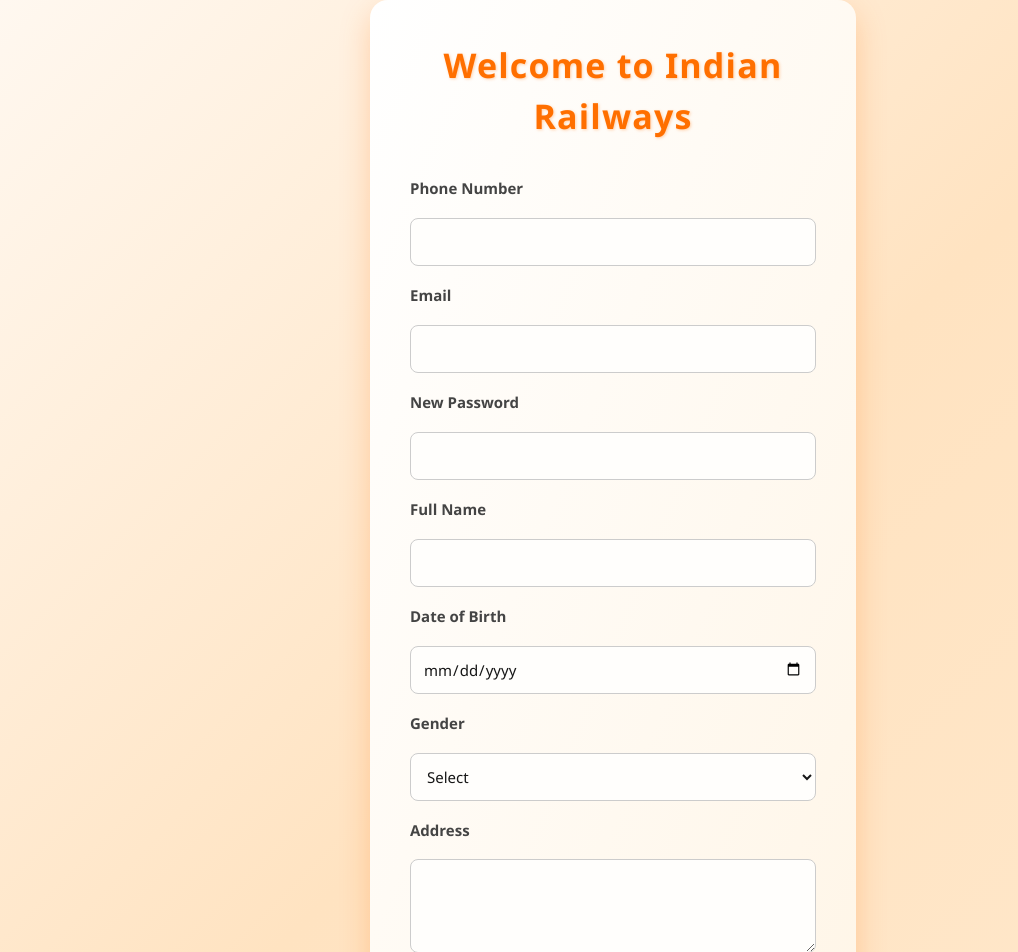
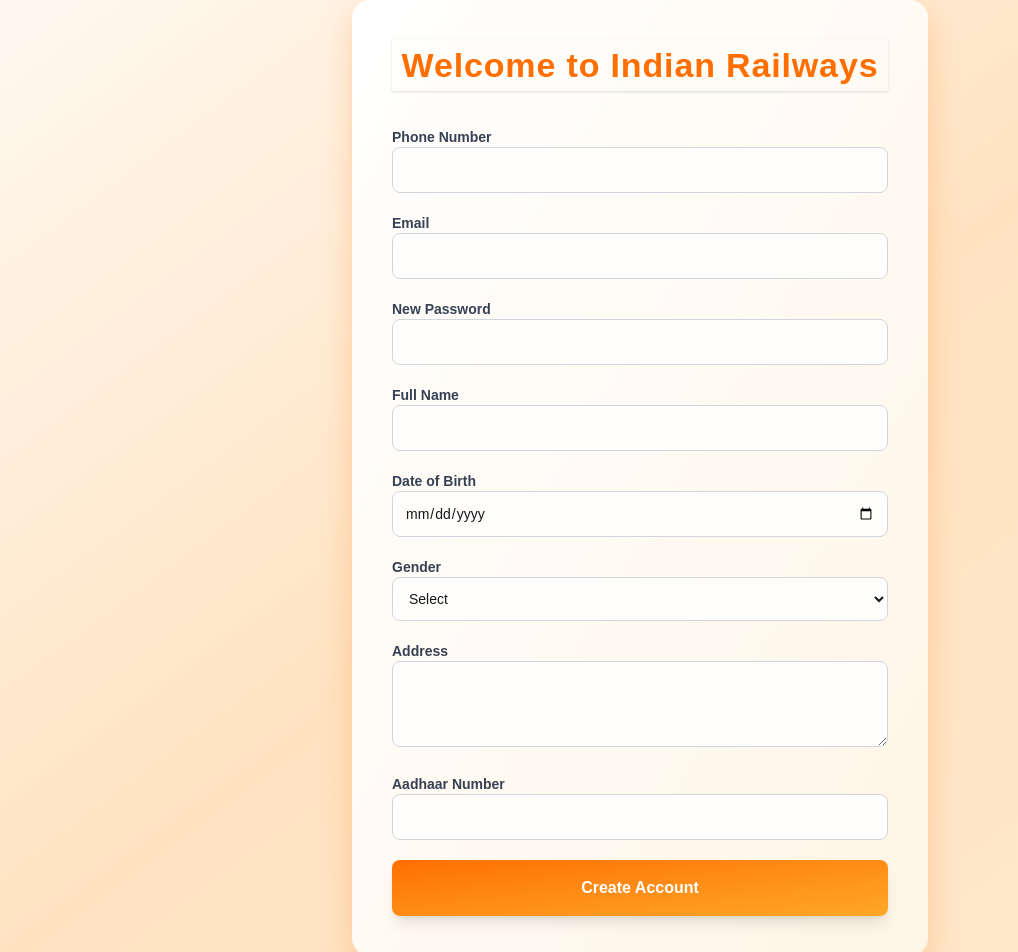
Before and after one commit to Sujan-Bhat/Railways, a Next.js app: page /signup in a window 1280 px wide. Shown: the top 952 px of the page, without its empty margins (0-1018 px from the left). Built offline with nearby package versions, Linux system fonts and the light colour scheme.

Commit message:
merge both the files

```diff
--- a/pages/signup.css
+++ /dev/null
@@ -1,98 +0,0 @@
-/* Apply a full-page soft gradient background */
-body {
-  margin: 0;
-  padding: 0;
-  font-family: "Segoe UI", Tahoma, Geneva, Verdana, sans-serif;
-  background: linear-gradient(135deg, #fff8f0, #ffe3c1, #ffe8cc);
-  min-height: 100vh;
-  display: flex;
-  justify-content: center;
-  align-items: center;
-}
-
-/* Container for the signup form */
-.signup-container {
-  width: 90%;
-  max-width: 540px;
-  padding: 40px;
-  background: linear-gradient(to bottom right, #ffffff, #fff5e6);
-  border-radius: 18px;
-  box-shadow: 0 12px 30px rgba(255, 111, 0, 0.25);
-  animation: fadeIn 1s ease;
-}
-
-/* Heading for the signup page */
-.signup-heading {
-  text-align: center;
-  color: #ff6f00;
-  margin-bottom: 35px;
-  font-size: 34px;
-  font-weight: bold;
-  letter-spacing: 1.2px;
-  text-shadow: 1px 1px 3px rgba(255, 111, 0, 0.3);
-  animation: slideInDown 0.8s ease;
-}
-
-/* Style for the form */
-.signup-form {
-  display: flex;
-  flex-direction: column;
-  gap: 18px;
-}
-
-/* Label styling */
-.signup-form label {
-  font-size: 15px;
-  font-weight: 600;
-  color: #444;
-}
-
-/* Input, select, textarea styling */
-.signup-form input,
-.signup-form select,
-.signup-form textarea {
-  padding: 12px;
-  border: 1px solid #ccc;
-  border-radius: 8px;
-  font-size: 15px;
-  transition: all 0.3s ease;
-  background-color: #fffefc;
-}
-
-.signup-form input:focus,
-.signup-form select:focus,
-.signup-form textarea:focus {
-  border-color: #ff6f00;
-  outline: none;
-  box-shadow: 0 0 6px rgba(255, 111, 0, 0.3);
-}
-
-/* Submit button styling */
-.signup-form button {
-  padding: 14px;
-  background: linear-gradient(135deg, #ff6f00, #ffa726);
-  color: white;
-  border: none;
-  border-radius: 8px;
-  font-size: 16px;
-  cursor: pointer;
-  transition: background 0.4s, transform 0.2s;
-  font-weight: bold;
-  box-shadow: 0 4px 14px rgba(255, 111, 0, 0.4);
-}
-
-.signup-form button:hover {
-  background: linear-gradient(135deg, #e65c00, #fb8c00);
-  transform: scale(1.03);
-}
-
-/* Animation keyframes */
-@keyframes fadeIn {
-  from { opacity: 0; transform: translateY(20px); }
-  to { opacity: 1; transform: translateY(0); }
-}
-
-@keyframes slideInDown {
-  from { opacity: 0; transform: translateY(-40px); }
-  to { opacity: 1; transform: translateY(0); }
-}
--- a/pages/signup.tsx
+++ b/pages/signup.tsx
@@ -1,7 +1,5 @@
 import React from "react";
-import "./signup.css";
 import Head from "next/head";
-import Link from "next/link";
 
 const Signup: React.FC = () => {
   return (
@@ -10,50 +8,164 @@
         <title>SIGN UP</title>
       </Head>
 
-      <div className="signup-container">
-        <h1 className="signup-heading">Welcome to Indian Railways</h1>
+      <div className="min-h-screen flex items-center justify-center bg-gradient-to-br from-[#fff8f0] via-[#ffe3c1] to-[#ffe8cc] font-sans">
+        <div className="w-[90%] max-w-xl p-10 rounded-[18px] shadow-[0_12px_30px_rgba(255,111,0,0.25)] bg-gradient-to-br from-white to-[#fff5e6] animate-fadeIn">
+          <h1 className="text-center text-[#ff6f00] mb-9 text-[34px] font-bold tracking-wide shadow-sm animate-slideInDown">
+            Welcome to Indian Railways
+          </h1>
 
-        <form className="signup-form">
-          {/* Phone Number */}
-          <label htmlFor="phone">Phone Number</label>
-          <input type="text" id="phone" name="phone" maxLength={15} required />
+          <form className="flex flex-col gap-5">
+            <div>
+              <label htmlFor="phone" className="block text-sm font-semibold text-gray-700">
+                Phone Number
+              </label>
+              <input
+                type="text"
+                id="phone"
+                name="phone"
+                maxLength={15}
+                required
+                className="w-full p-3 border border-gray-300 rounded-lg text-sm focus:outline-none focus:ring-2 focus:ring-orange-400 bg-[#fffefc]"
+              />
+            </div>
 
-          {/* Email */}
-          <label htmlFor="email">Email</label>
-          <input type="email" id="email" name="email" required />
+            <div>
+              <label htmlFor="email" className="block text-sm font-semibold text-gray-700">
+                Email
+              </label>
+              <input
+                type="email"
+                id="email"
+                name="email"
+                required
+                className="w-full p-3 border border-gray-300 rounded-lg text-sm focus:outline-none focus:ring-2 focus:ring-orange-400 bg-[#fffefc]"
+              />
+            </div>
 
-          {/* Password */}
-          <label htmlFor="password">New Password</label>
-          <input type="password" id="password" name="password" required />
+            <div>
+              <label htmlFor="password" className="block text-sm font-semibold text-gray-700">
+                New Password
+              </label>
+              <input
+                type="password"
+                id="password"
+                name="password"
+                required
+                className="w-full p-3 border border-gray-300 rounded-lg text-sm focus:outline-none focus:ring-2 focus:ring-orange-400 bg-[#fffefc]"
+              />
+            </div>
 
-          {/* Full Name */}
-          <label htmlFor="fullname">Full Name</label>
-          <input type="text" id="fullname" name="fullname" required />
+            <div>
+              <label htmlFor="fullname" className="block text-sm font-semibold text-gray-700">
+                Full Name
+              </label>
+              <input
+                type="text"
+                id="fullname"
+                name="fullname"
+                required
+                className="w-full p-3 border border-gray-300 rounded-lg text-sm focus:outline-none focus:ring-2 focus:ring-orange-400 bg-[#fffefc]"
+              />
+            </div>
 
-          {/* Date of Birth */}
-          <label htmlFor="dob">Date of Birth</label>
-          <input type="date" id="dob" name="dob" required />
+            <div>
+              <label htmlFor="dob" className="block text-sm font-semibold text-gray-700">
+                Date of Birth
+              </label>
+              <input
+                type="date"
+                id="dob"
+                name="dob"
+                required
+                className="w-full p-3 border border-gray-300 rounded-lg text-sm focus:outline-none focus:ring-2 focus:ring-orange-400 bg-[#fffefc]"
+              />
+            </div>
 
-          {/* Gender */}
-          <label htmlFor="gender">Gender</label>
-          <select id="gender" name="gender" required>
+            <div>
+              <label htmlFor="gender" className="block text-sm font-semibold text-gray-700">
+                Gender
+              </label>
+              <select
+                id="gender"
+                name="gender"
+                required
+                className="w-full p-3 border border-gray-300 rounded-lg text-sm focus:outline-none focus:ring-2 focus:ring-orange-400 bg-[#fffefc]"
+              >
                 <option value="">Select</option>
                 <option value="male">Male</option>
                 <option value="female">Female</option>
                 <option value="other">Other</option>
               </select>
+            </div>
 
-          {/* Address */}
-          <label htmlFor="address">Address</label>
-          <textarea id="address" name="address" rows={3} required></textarea>
+            <div>
+              <label htmlFor="address" className="block text-sm font-semibold text-gray-700">
+                Address
+              </label>
+              <textarea
+                id="address"
+                name="address"
+                rows={3}
+                required
+                className="w-full p-3 border border-gray-300 rounded-lg text-sm focus:outline-none focus:ring-2 focus:ring-orange-400 bg-[#fffefc]"
+              ></textarea>
+            </div>
 
-          {/* Aadhaar Number */}
-          <label htmlFor="aadhaar">Aadhaar Number</label>
-          <input type="text" id="aadhaar" name="aadhaar" maxLength={12} required />
+            <div>
+              <label htmlFor="aadhaar" className="block text-sm font-semibold text-gray-700">
+                Aadhaar Number
+              </label>
+              <input
+                type="text"
+                id="aadhaar"
+                name="aadhaar"
+                maxLength={12}
+                required
+                className="w-full p-3 border border-gray-300 rounded-lg text-sm focus:outline-none focus:ring-2 focus:ring-orange-400 bg-[#fffefc]"
+              />
+            </div>
 
-          <button type="submit">Create Account</button>
+            <button
+              type="submit"
+              className="w-full p-4 bg-gradient-to-br from-[#ff6f00] to-[#ffa726] text-white font-bold rounded-lg shadow-lg hover:from-[#e65c00] hover:to-[#fb8c00] transform hover:scale-105 transition duration-300"
+            >
+              Create Account
+            </button>
           </form>
         </div>
+      </div>
+
+      <style jsx>{`
+        @keyframes fadeIn {
+          from {
+            opacity: 0;
+            transform: translateY(20px);
+          }
+          to {
+            opacity: 1;
+            transform: translateY(0);
+          }
+        }
+
+        @keyframes slideInDown {
+          from {
+            opacity: 0;
+            transform: translateY(-40px);
+          }
+          to {
+            opacity: 1;
+            transform: translateY(0);
+          }
+        }
+
+        .animate-fadeIn {
+          animation: fadeIn 1s ease-in-out;
+        }
+
+        .animate-slideInDown {
+          animation: slideInDown 0.8s ease-in-out;
+        }
+      `}</style>
     </>
   );
 };
```
Lines whose indentation alone changed are shown as unchanged.
